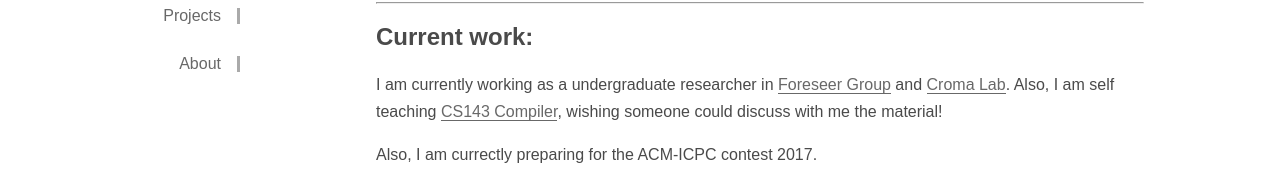
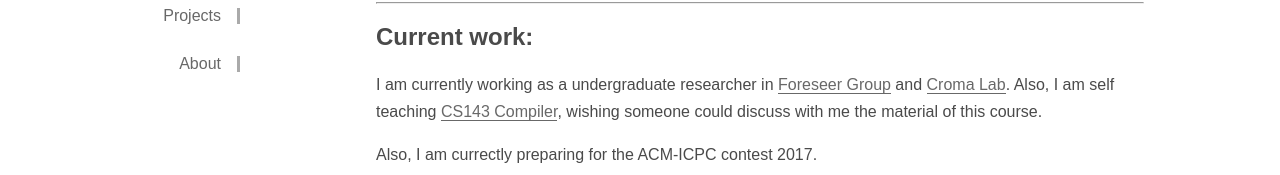
Before and after one commit to GaoleMeng/GaoleMeng.github.io, a plain HTML site: page about/index.html in a window 1280 px wide. Shown: the part 387-562 px from the top of the page. Drawn offline with Linux system fonts and the light colour scheme; a small style sheet from the web is missing.

Commit message:
Site updated: 2017-06-11 15:23:42

```diff
--- a/about/index.html
+++ b/about/index.html
@@ -68,7 +68,7 @@
 <p>I have a wide development experience in Machine Learning/ Web development/ Ios development. </p>
 <p>Also, I’m a lover of photography! Here is my <a href="https://500px.com/997270877" target="_blank" rel="external">500px account</a></p>
 <hr>
-<h2 id="Current-work"><a href="#Current-work" class="headerlink" title="Current work:"></a>Current work:</h2><p>I am currently working as a undergraduate researcher in <a href="http://foreseer.si.umich.edu/" target="_blank" rel="external">Foreseer Group</a> and <a href="http://foreseer.si.umich.edu/" target="_blank" rel="external">Croma Lab</a>. Also, I am self teaching <a href="http://web.stanford.edu/class/cs143/" target="_blank" rel="external">CS143 Compiler</a>, wishing someone could discuss with me the material!</p>
+<h2 id="Current-work"><a href="#Current-work" class="headerlink" title="Current work:"></a>Current work:</h2><p>I am currently working as a undergraduate researcher in <a href="http://foreseer.si.umich.edu/" target="_blank" rel="external">Foreseer Group</a> and <a href="http://foreseer.si.umich.edu/" target="_blank" rel="external">Croma Lab</a>. Also, I am self teaching <a href="http://web.stanford.edu/class/cs143/" target="_blank" rel="external">CS143 Compiler</a>, wishing someone could discuss with me the material of this course.</p>
 <p>Also, I am currectly preparing for the ACM-ICPC contest 2017. </p>
 <hr>
 <h2 id="Skills"><a href="#Skills" class="headerlink" title="Skills:"></a>Skills:</h2><h3 id="Language"><a href="#Language" class="headerlink" title="Language:"></a>Language:</h3><p>C++/ Python/ Javascript/ Java/ Swift</p>
```
